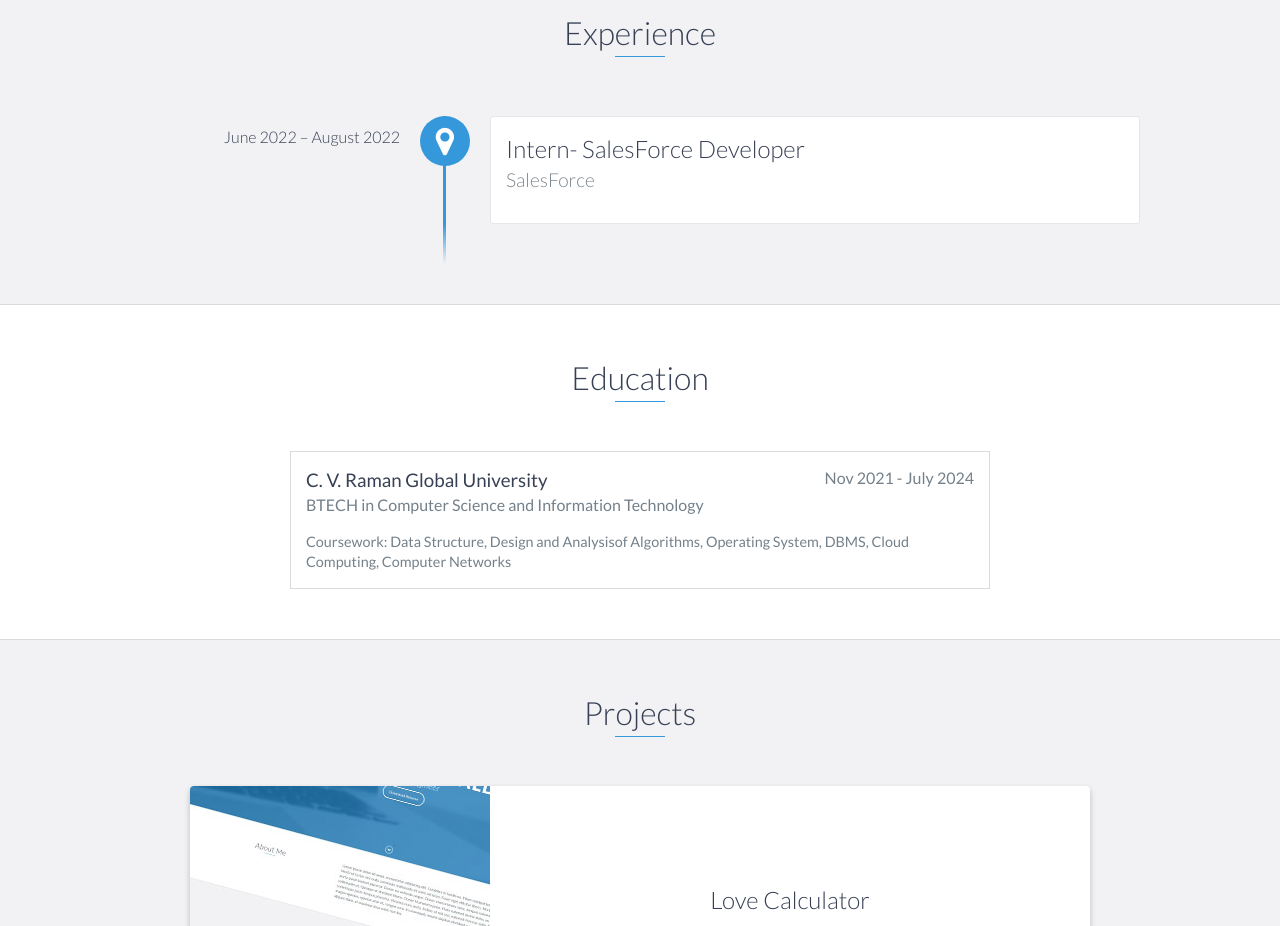
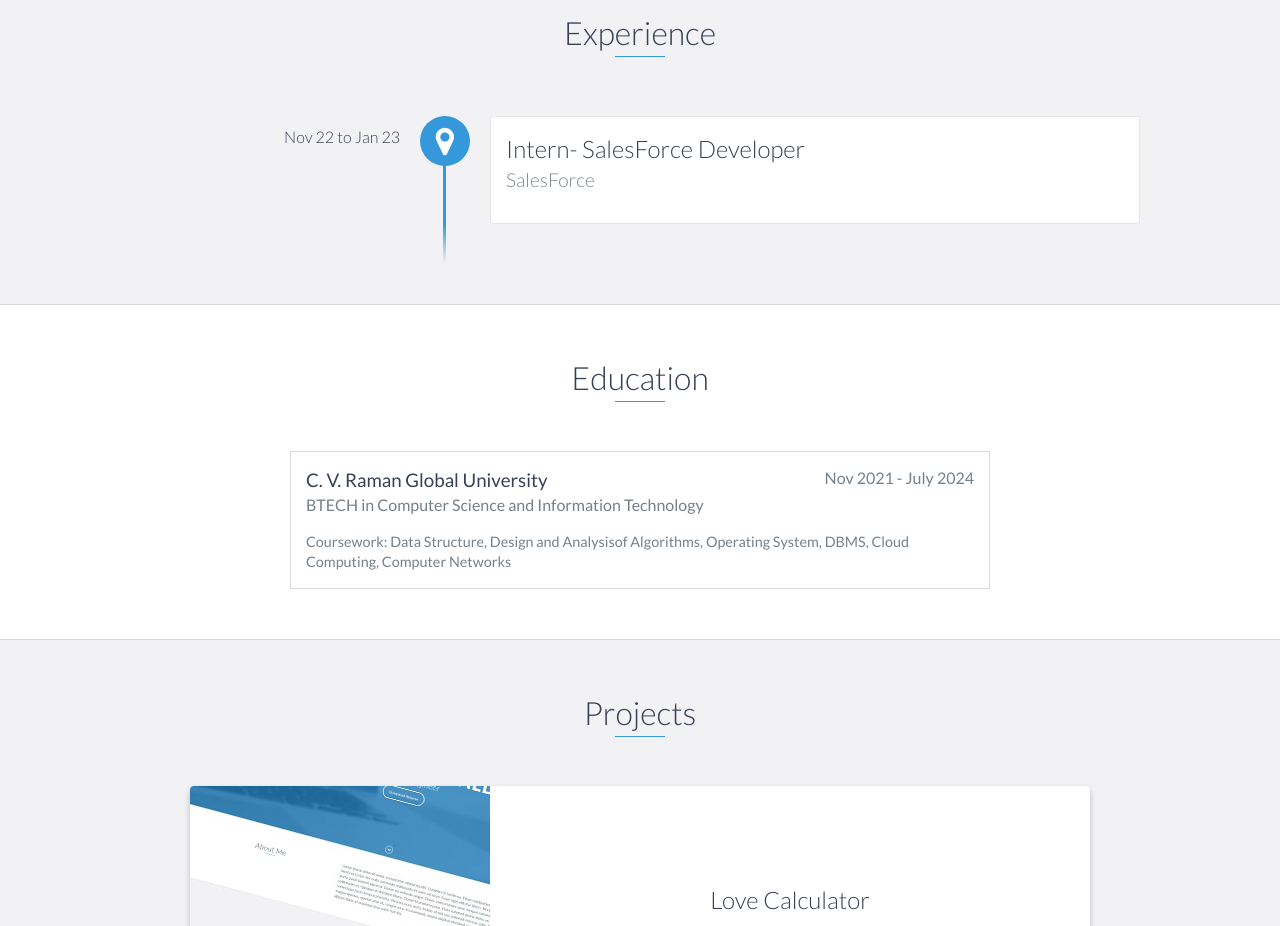
Before and after one commit to alok123111/personal_portfilio, a website: page index.html in a window 1280 px wide. Shown: the part 840-1766 px from the top of the page. Drawn offline with nearby package versions, Linux system fonts and the light colour scheme.

Commit message:
Update index.html

```diff
--- a/index.html
+++ b/index.html
@@ -69,7 +69,7 @@
     <div id="experience" class="background-alt">
         <h2 class="heading">Experience</h2>
         <div id="experience-timeline">
-            <div data-date="June 2022 – August 2022">
+            <div data-date="Nov 22 to Jan 23">
                 <h3>Intern- SalesForce Developer</h3>
                 <h4>SalesForce</h4>
                 <p>
```
